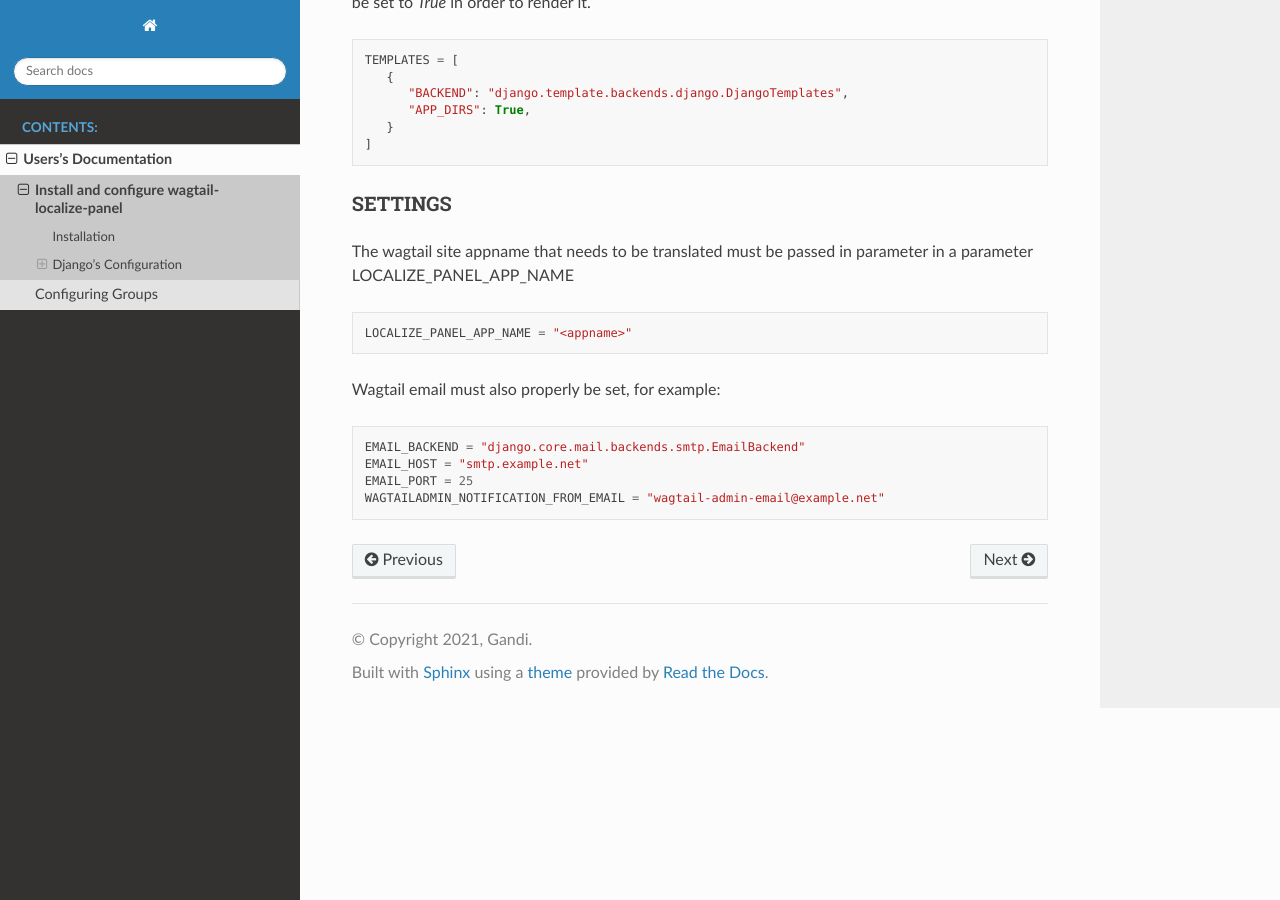
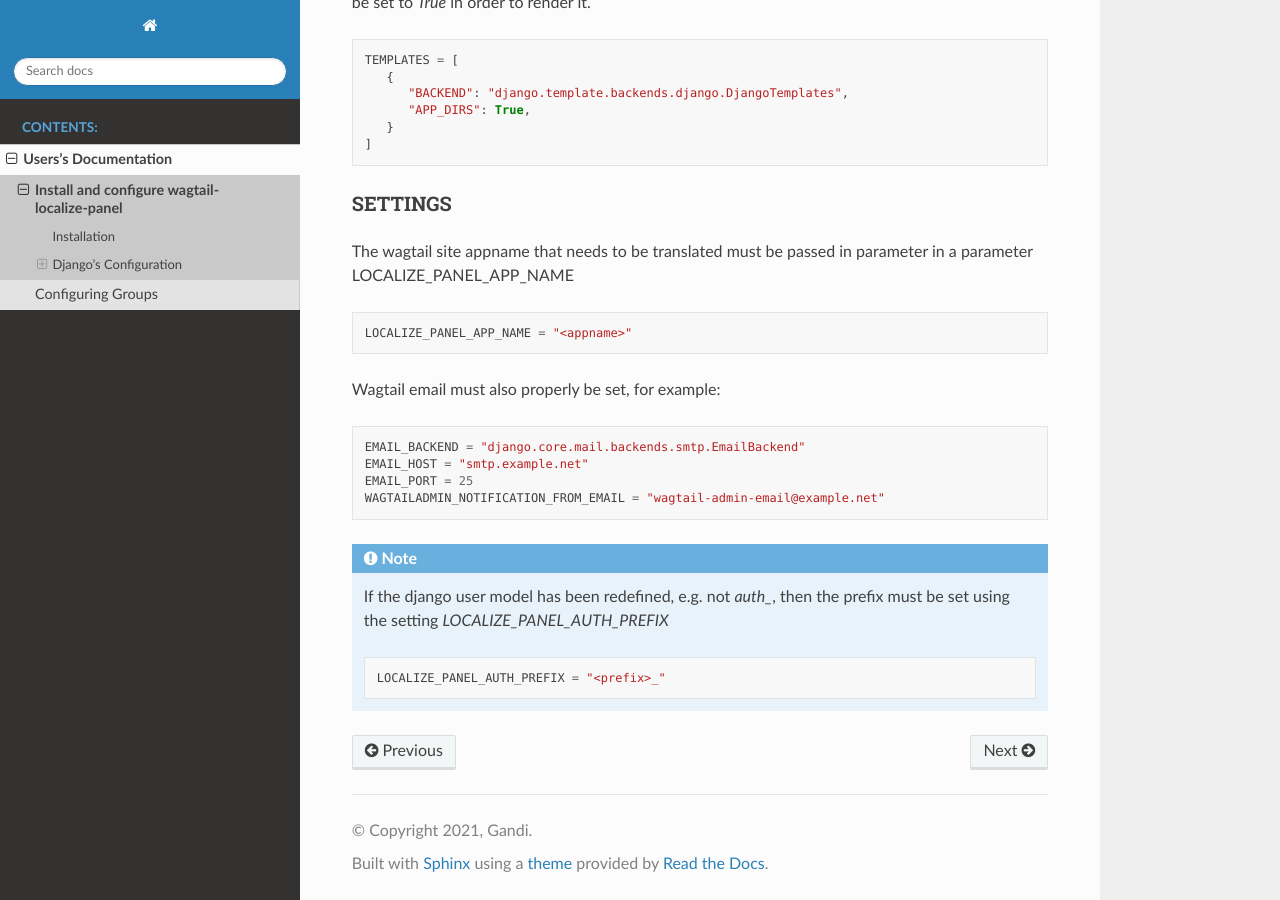
Before and after one commit to Gandi/wagtail-localize-panel, a Sphinx documentation site: the page built from docs/source/users/installation.rst, in a window 1280 px wide and 900 px high, scrolled down 1098 px. Built offline with Sphinx 7.4.7 and the Read the Docs theme 2.0.0, drawn with Linux system fonts in a browser that asks for light colours.

Commit message:
Add note on optional setting

```diff
--- a/docs/source/users/installation.rst
+++ b/docs/source/users/installation.rst
@@ -85,3 +85,14 @@
    EMAIL_HOST = "smtp.example.net"
    EMAIL_PORT = 25
    WAGTAILADMIN_NOTIFICATION_FROM_EMAIL = "wagtail-admin-email@example.net"
+
+
+
+.. note::
+
+   If the django user model has been redefined, e.g. not `auth_`,
+   then the prefix must be set using the setting `LOCALIZE_PANEL_AUTH_PREFIX`
+
+   ::
+
+      LOCALIZE_PANEL_AUTH_PREFIX = "<prefix>_"
```
